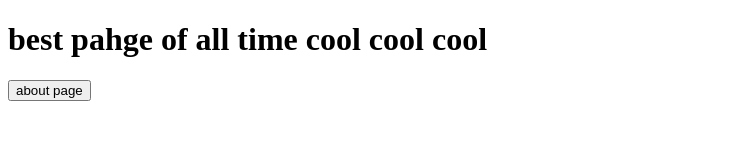
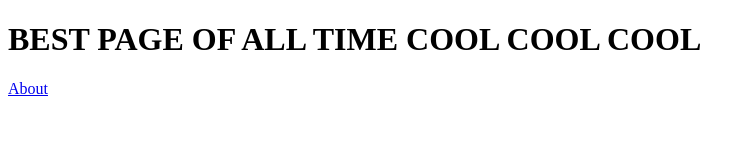
Before and after one commit to DingBearDoodle/bbsFirstRepoCollab, a plain HTML site: page index.html in a window 1280 px wide. Shown: the whole page, without its empty margins (0-755 px from the left). Drawn offline with Linux system fonts and the light colour scheme.

Commit message:
changed those things

```diff
--- a/index.html
+++ b/index.html
@@ -4,13 +4,19 @@
   <meta charset="UTF-8">
   <meta name="viewport" content="width=device-width, initial-scale=1.0">
   <title>New Project</title>
+  <style>
+    h1 {
+      text-transform: uppercase;
+    }
+  </style>
 </head>
+
 <body>
   <header>
-    <h1>best pahge of all time cool cool cool</h1>
-    <div class="nav">
-      <button>about page</button>
-    </div>
+    <h1>best page of all time cool cool cool</h1>
+    <nav>
+      <a href="#">About</a>
+    </nav>
   </header>
 
 </body>
```
